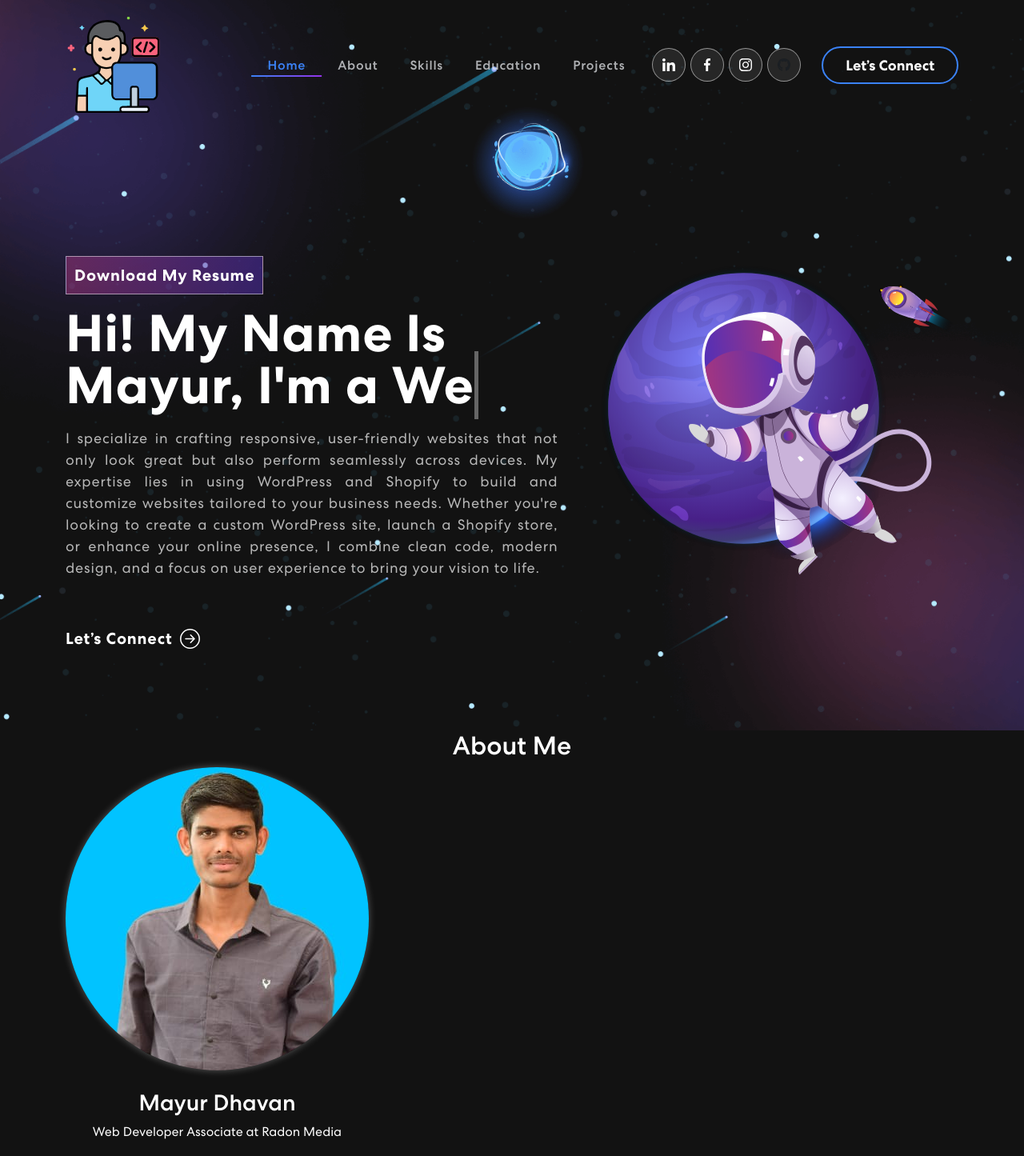
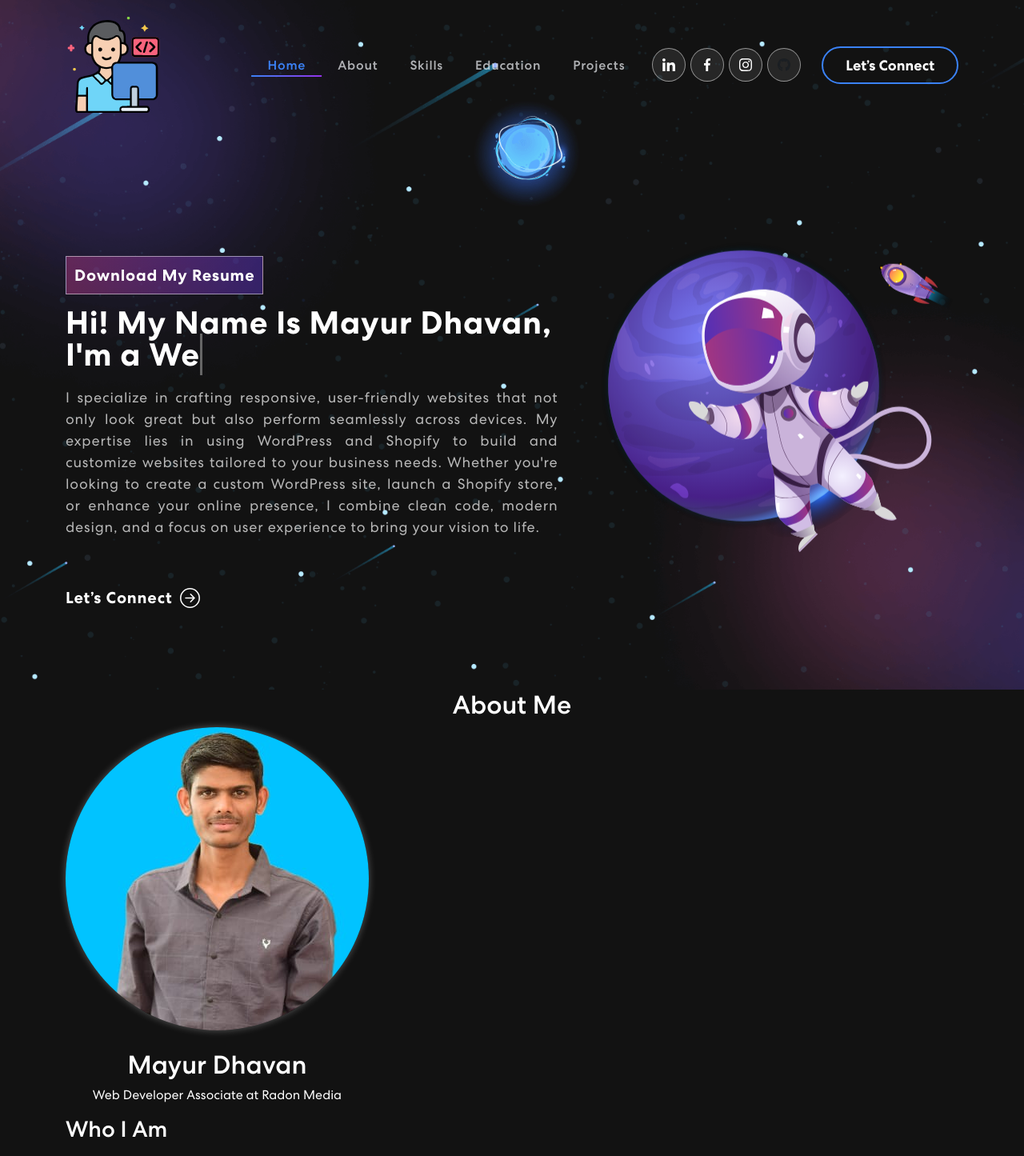
Before and after one commit to mayur-dhavan/mayur-portfolio, a Vue app: page / in a window 1280 px wide. Shown: the top 1445 px of the page at 80% size. Built offline with nearby package versions, Linux system fonts and the light colour scheme.

Commit message:
Headings updated

```diff
--- a/src/App.css
+++ b/src/App.css
@@ -400,7 +400,7 @@ span.navbar-text {
   display: inline-block;
 }
 .banner h1 {
-  font-size: 65px;
+  font-size: 3.1vw;
   font-weight: 700;
   letter-spacing: 0.8px;
   line-height: 1;
--- a/src/components/AboutSection.js
+++ b/src/components/AboutSection.js
@@ -84,7 +84,7 @@ export function AboutSection() {
               alt="Your Avatar"
               className="rounded-full w-48 h-48 mx-auto mb-4"
             />
-            <h3 className="text-2xl font-semibold">Mayur Dhavan</h3>
+            <h2 className="text-2xl font-semibold">Mayur Dhavan</h2>
             <p className="text-lg">Web Developer Associate at Radon Media</p>
           </motion.div>
           <div
--- a/src/components/Banner.js
+++ b/src/components/Banner.js
@@ -62,7 +62,7 @@ export const Banner = () => {
                   >
                     Download My Resume
                   </button>
-                  <h1>{`Hi! My Name Is Mayur, I'm a`} <span className="txt-rotate" dataPeriod="1000" data-rotate='[ "Web Developer", "Web Designer", "UI/UX Designer" ]'><span className="wrap">{text}</span></span></h1>
+                  <h1>{`Hi! My Name Is Mayur Dhavan, I'm a`} <span className="txt-rotate" dataPeriod="1000" data-rotate='[ "Web Developer", "Web Designer", "UI/UX Designer" ]'><span className="wrap">{text}</span></span></h1>
                   <p>I specialize in crafting responsive, user-friendly websites that not only look great but also perform seamlessly across devices. My expertise lies in using WordPress and Shopify to build and customize websites tailored to your business needs. Whether you're looking to create a custom WordPress site, launch a Shopify store, or enhance your online presence, I combine clean code, modern design, and a focus on user experience to bring your vision to life.</p>
                   <button onClick={() => console.log('connect')}>Let’s Connect <ArrowRightCircle size={25} /></button>
                 </div>}
```
